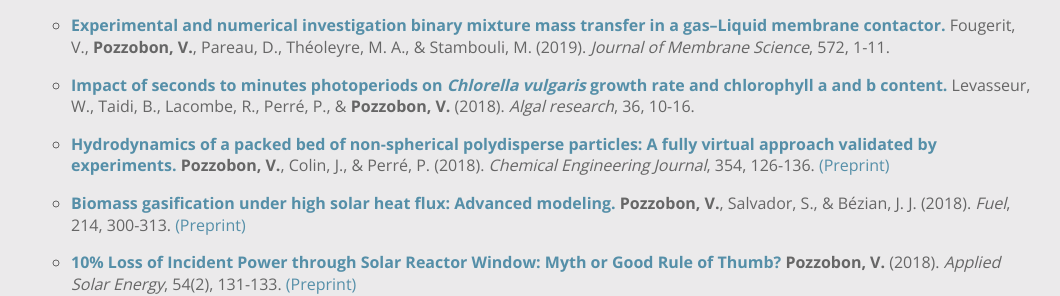
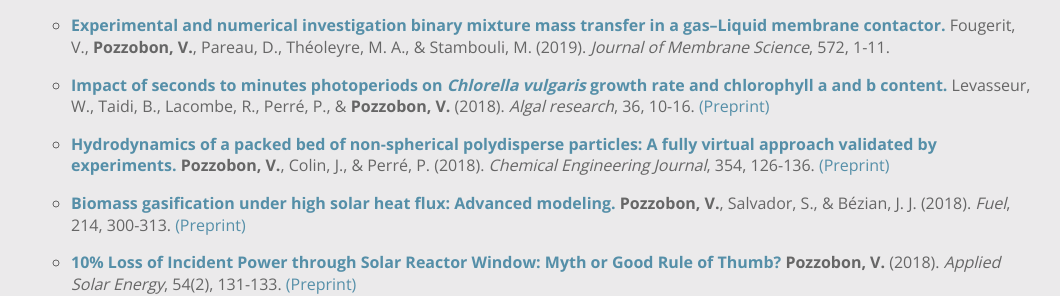
Before and after one commit to victorpozzobon/victorpozzobon.github.io, a Jekyll site: the page built from _pages/academic.md, in a window 1280 px wide. Shown: the part 2219-2515 px from the top of the page, without its empty margins (97-1157 px from the left). Built offline with Jekyll 4.4.1, drawn with Linux system fonts in a browser that asks for light colours.

Commit message:
One more preprint

```diff
--- a/_pages/academic.md
+++ b/_pages/academic.md
@@ -76,7 +76,7 @@
 
 * [**Experimental and numerical investigation binary mixture mass transfer in a gas–Liquid membrane contactor.**](https://www.sciencedirect.com/science/article/pii/S0376738818317708) Fougerit, V., **Pozzobon, V.**, Pareau, D., Théoleyre, M. A., & Stambouli, M. (2019). _Journal of Membrane Science_, 572, 1-11.
 
-* [**Impact of seconds to minutes photoperiods on _Chlorella vulgaris_ growth rate and chlorophyll a and b content.**](https://www.sciencedirect.com/science/article/pii/S221192641830465X) Levasseur, W., Taidi, B., Lacombe, R., Perré, P., & **Pozzobon, V.** (2018).  _Algal research_, 36, 10-16.
+* [**Impact of seconds to minutes photoperiods on _Chlorella vulgaris_ growth rate and chlorophyll a and b content.**](https://www.sciencedirect.com/science/article/pii/S221192641830465X) Levasseur, W., Taidi, B., Lacombe, R., Perré, P., & **Pozzobon, V.** (2018).  _Algal research_, 36, 10-16. [(Preprint)](/assets/preprints/Levasseur_2018_a.pdf)
 
 * [**Hydrodynamics of a packed bed of non-spherical polydisperse particles: A fully virtual approach validated by experiments.**](https://www.sciencedirect.com/science/article/pii/S1385894718314633) **Pozzobon, V.**, Colin, J., & Perré, P. (2018).  _Chemical Engineering Journal_, 354, 126-136. [(Preprint)](/assets/preprints/Pozzobon_2018_g.pdf)
 
```
Also changed, not shown: 1 other file.
